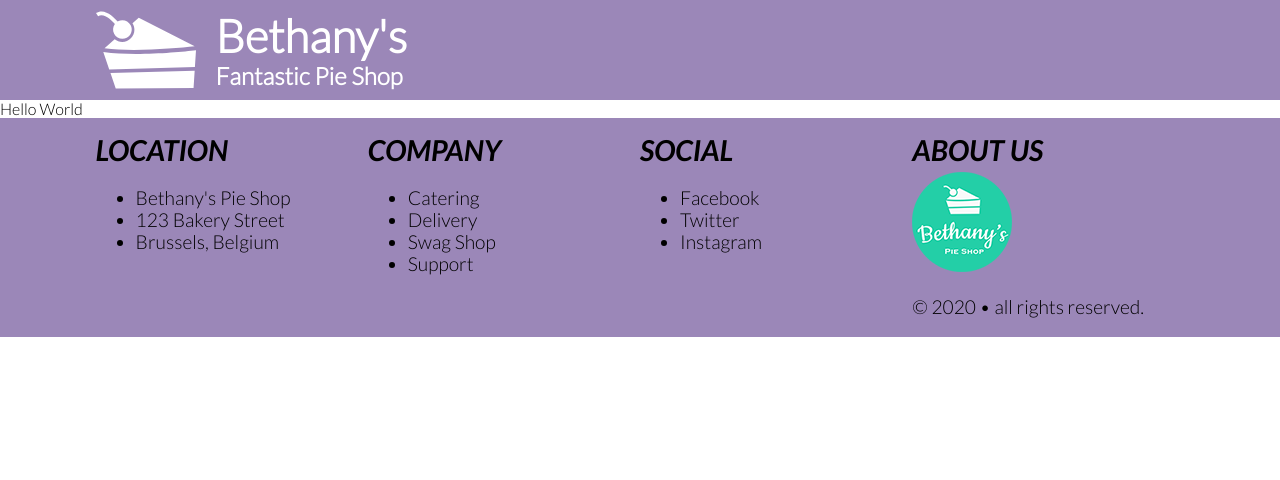
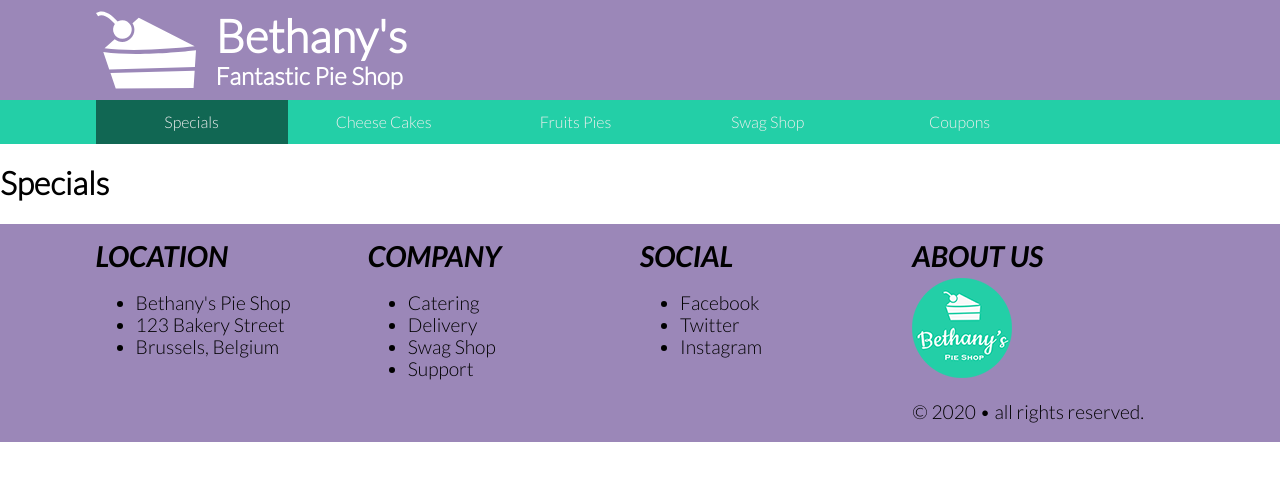
Before and after one commit to bdushimi/front-end, a plain HTML site: page index.html in a window 1280 px wide. Drawn offline with Linux system fonts and the light colour scheme.

Commit message:
some un-completed updates

```diff
--- a/index.html
+++ b/index.html
@@ -30,11 +30,20 @@
     </header>
 
     <nav>
-
+        <div class="row limited">
+            <button id="hamburgerBtn">&#9776</button>
+                <ul id="primaryNav" >
+                    <li class="active"><a href="#">Specials</a></li>
+                    <li><a href="#">Cheese Cakes</a></li>
+                    <li><a href="#">Fruits Pies</a></li>
+                    <li><a href="#">Swag Shop</a></li>
+                    <li><a href="#">Coupons</a></li>
+                </ul>
+        </div>
     </nav>
 
     <main>
-        Hello World
+        <h1>Specials</h1>
     </main>
 
     <footer>
@@ -64,7 +73,7 @@
                     <li>Instagram</li>
                 </ul>
             </section>
-             <section class=" small-12 medium-6 large-3">
+             <section class="small-12 medium-6 large-3">
                 <h2>About Us</h2>
                 <img src="images/logo2.png" alt="logo">
                 <p>&copy; 2020 &bull; all rights reserved.</p>
--- a/large.css
+++ b/large.css
@@ -3,4 +3,10 @@
     .large-3{
         width: 25%;
     }
+
+    .limited {
+        width: 1140px;
+        margin: auto;
+    }
+
 }
--- a/medium.css
+++ b/medium.css
@@ -13,7 +13,6 @@
         height:100px
     }
 
-
     .row {
         display: flex;
         flex-wrap: wrap;
@@ -22,4 +21,18 @@
     .medium-6 {
         width: 50%;
     }
+
+    nav button { display:none }
+
+    nav ul {
+        display : flex;
+        height: 100%;
+    }
+
+    nav li {
+        display: inline-block;
+        width: 15vw;
+        height: 100%;
+    }
+
 }
--- a/small.css
+++ b/small.css
@@ -44,14 +44,36 @@ header img {
 }
 
 
+button#hamburgerBtn {
+    background: none;
+    border: none;
+    color: white;
+    font-size: 2.4rem;
+    cursor: pointer;
+    padding: 0 30px 0 2vw;
+}
+
+nav {background-color: #23cfa7;}
+nav ul {margin: 0; padding: 0}
+nav ul li {list-style: none}
+nav a {
+    display: block;
+    padding: .8rem 0;
+    color: #eee;
+    text-align: center;
+    text-decoration: none;
+}
+
+nav li.active { background-color: rgba(0, 0, 0,0.5) }
+nav a:hover {background-color:rgba(0,0,0,0.2)}
+nav ul { display: none;}
+nav ul.open { display: block}
+
+
+
 .row {
     padding : 0 2vw;
     margin : 0 0 .75rem 0;
-}
-
-.limited {
-    width: 1140px;
-    margin: auto;
 }
 
 .small-12 {
```
Also changed, not shown: 1 other file.
